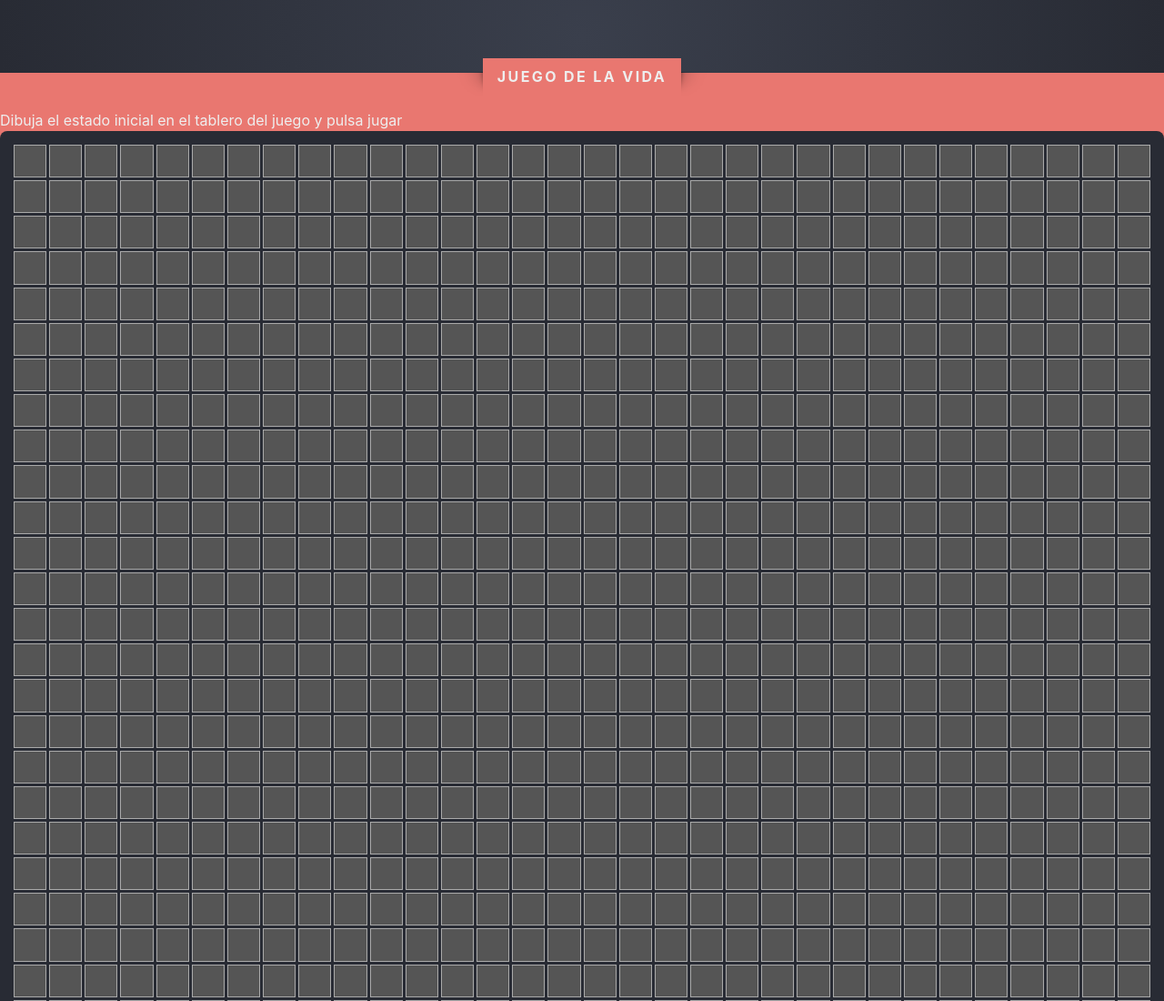
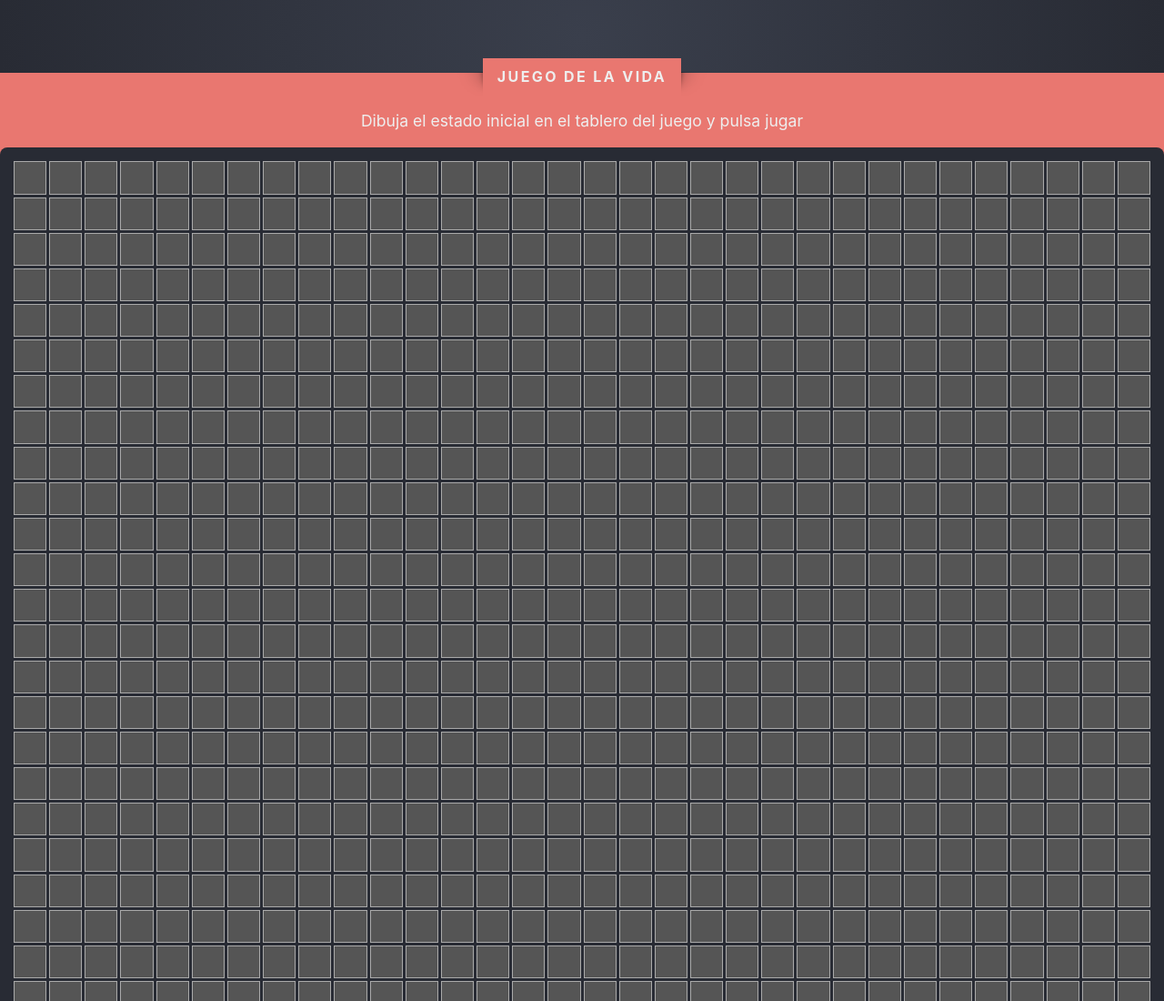
Before and after one commit to casantosmu/202207-w2chwe-carlos-santos, a website: page public/index.html in a window 1280 px wide. Shown: the top 1100 px of the page at 91% size. Drawn offline with nearby package versions, Linux system fonts and the light colour scheme; files that its build step writes are made by us from their sources.

Commit message:
Styled intro text components && added to index scss

```diff
--- /dev/null
+++ b/src/scss/components/_intro.scss
@@ -0,0 +1,7 @@
+@use "../variables/colors";
+
+.intro__text {
+  margin-bottom: 1rem;
+  font-size: 1.1rem;
+  text-align: center;
+}
--- a/src/scss/index.scss
+++ b/src/scss/index.scss
@@ -1,4 +1,5 @@
 @use "base/reset";
 @use "base/base";
 @use "components/hero";
+@use "components/intro";
 @use "components/board";
```
